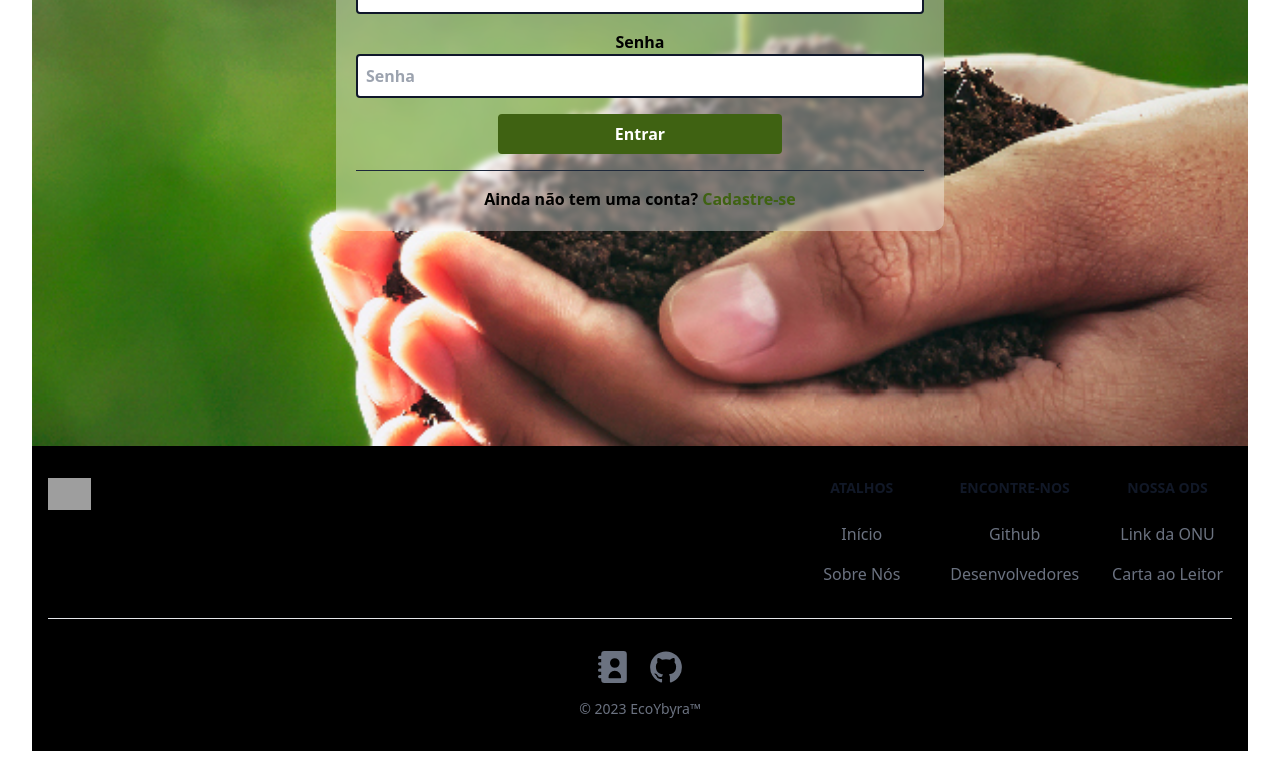
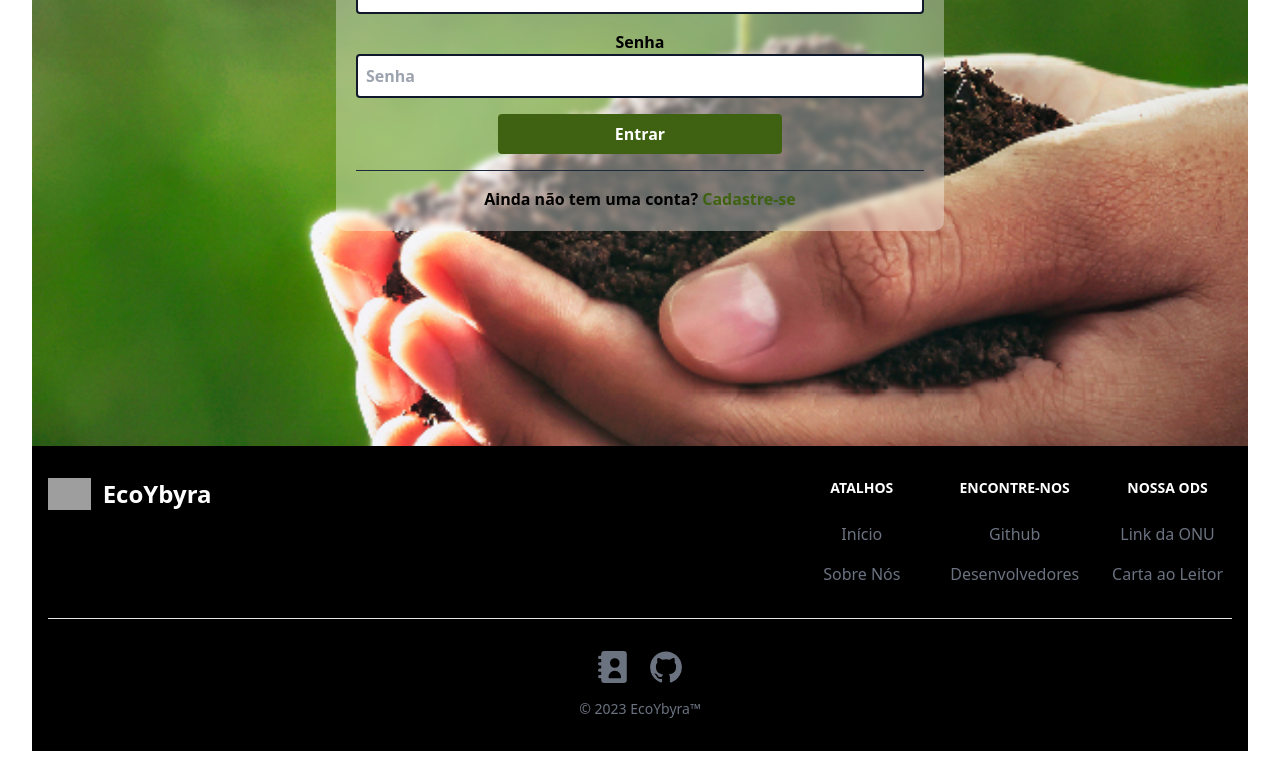
Before and after one commit to Projeto-EcoYbyra/Frontend, a React app: page / in a window 1280 px wide. Shown: the part 482-1265 px from the top of the page. Built offline with nearby package versions, Linux system fonts and the light colour scheme; grey boxes are pictures that could not be loaded; the HTML template or start-up script is replaced by a standard one.

Commit message:
Mudança do footer para tema somente escuro

```diff
--- a/src/components/footer/Footer.tsx
+++ b/src/components/footer/Footer.tsx
@@ -16,7 +16,7 @@
                   className="h-8 mr-3"
                   alt="EcoYbyra Logo"
                 />
-                <span className="self-center text-2xl font-semibold whitespace-nowrap dark:text-white">
+                <span className="self-center text-2xl font-semibold whitespace-nowrap text-white">
                   EcoYbyra
                 </span>
               </a>
@@ -24,10 +24,10 @@
             {/* Div dos Atalhos */}
             <div className="grid grid-cols-2 gap-8 sm:gap-6 sm:grid-cols-3">
               <div>
-                <h2 className="mb-6 text-sm font-semibold text-gray-900 uppercase dark:text-white">
+                <h2 className="mb-6 text-sm font-semibold uppercase text-white">
                   ATALHOS
                 </h2>
-                <ul className="text-gray-500 dark:text-gray-400 font-medium">
+                <ul className="text-gray-500 font-medium">
                   <li className="mb-4">
                     <a href="#" className="hover:underline">
                       Início
@@ -42,10 +42,10 @@
               </div>
               {/* Div dos Encontre-Nos */}
               <div>
-                <h2 className="mb-6 text-sm font-semibold text-gray-900 uppercase dark:text-white">
+                <h2 className="mb-6 text-sm font-semibold uppercase text-white">
                   Encontre-Nos
                 </h2>
-                <ul className="text-gray-500 dark:text-gray-400 font-medium">
+                <ul className="text-gray-500 font-medium">
                   <li className="mb-4">
                     <a
                       href="https://github.com/Projeto-EcoYbyra"
@@ -68,10 +68,10 @@
               </div>
               {/* Div da ODS */}
               <div>
-                <h2 className="mb-6 text-sm font-semibold text-gray-900 uppercase dark:text-white">
+                <h2 className="mb-6 text-sm font-semibold uppercase text-white">
                   Nossa ODS
                 </h2>
-                <ul className="text-gray-500 dark:text-gray-400 font-medium">
+                <ul className="text-gray-500 font-medium">
                   <li className="mb-4">
                     <a
                       href="https://brasil.un.org/pt-br/sdgs/17"
@@ -95,12 +95,12 @@
             </div>
           </div>
           {/* Linha de Separação */}
-          <hr className="my-6 border-gray-200 sm:mx-auto dark:border-gray-700 lg:my-8" />
+          <hr className="my-6 border-gray-200 sm:mx-auto lg:my-8" />
 
           {/* Div Pai dos Ícones e EcoYbyra Copyright */}
           <div className="sm:flex sm:items-center flex-col-reverse">
             {/* Div do Copyright EcoYbyra */}
-            <span className="text-sm text-gray-500 sm:text-center dark:text-gray-400 mt-4">
+            <span className="text-sm text-gray-500 sm:text-center mt-4">
               © 2023{" "}
               <a href="#" className="hover:underline">
                 EcoYbyra™
@@ -112,7 +112,7 @@
               {/* Contato */}
               <a
                 href="https://linktr.ee/ybyraeco"
-                className="text-gray-500 hover:text-gray-900 dark:hover:text-white"
+                className="text-gray-500 hover:text-gray-900 hover:text-white"
                 target="_blank"
               >
                 <svg
@@ -130,7 +130,7 @@
               {/* Github */}
               <a
                 href="https://github.com/Projeto-EcoYbyra"
-                className="text-gray-500 hover:text-gray-900 dark:hover:text-white"
+                className="text-gray-500 hover:text-gray-900 hover:text-white"
                 target="_blank"
               >
                 <svg
```
